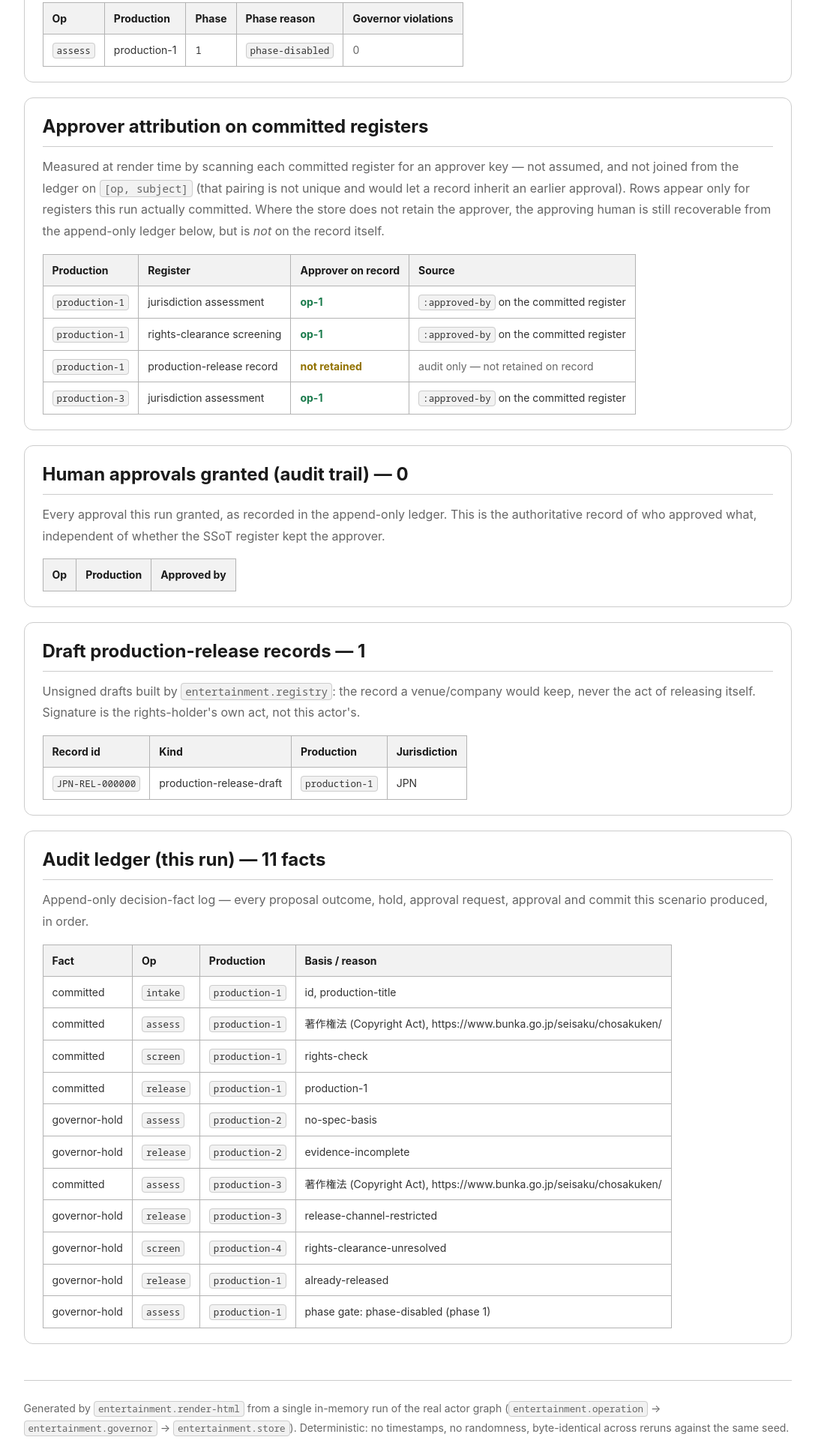
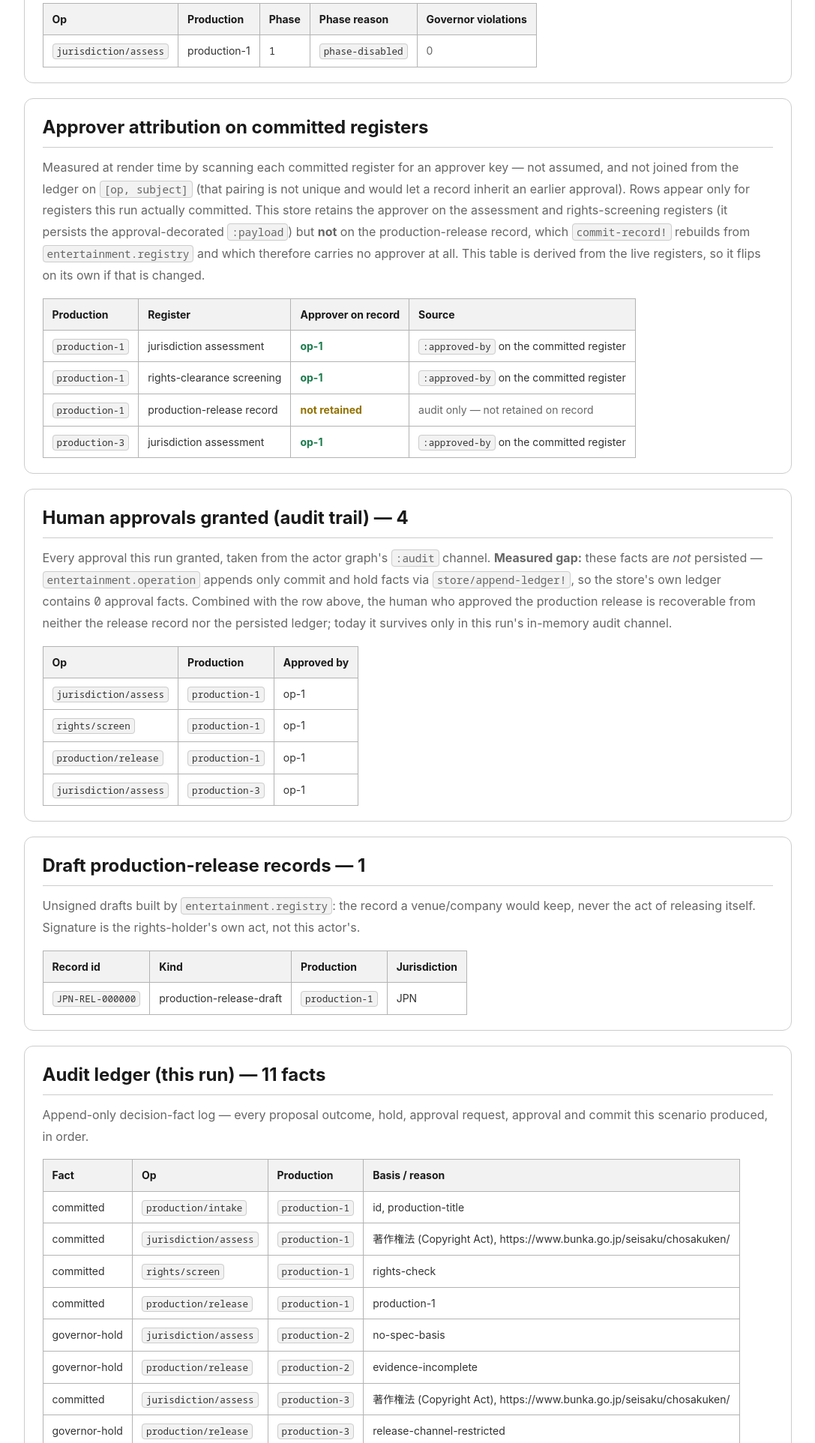
Before and after one commit to cloud-itonami/cloud-itonami-isic-9000, a plain HTML site: page docs/samples/operator-console.html in a window 1280 px wide. Shown: the part 2115-4040 px from the top of the page at 75% size, without its empty margins (89-1176 px from the left). Drawn offline with Linux system fonts and the light colour scheme.

Commit message:
fix: render the approvals the ledger loses, and keep op namespaces
Two defects found by reading the page the first commit produced.

1. The approvals section was empty and its prose was WRONG. It claimed
   the approving human "is still recoverable from the append-only
   ledger", but `entertainment.operation` appends only commit and hold
   facts via `store/append-ledger!` -- `:approval-granted` is emitted to
   the graph's :audit channel and never persisted. `run-demo!` now
   returns {:db :audit} and the section renders the real approvals from
   that channel, while stating the measured gap: the persisted ledger
   holds 0 approval facts, so for the production-release record the
   approver survives in neither the record nor the ledger.

2. `kw-name` used `name`, printing `:production/release` as bare
   "release" and `:jurisdiction/assess` as "assess" -- the op column
   could not distinguish the ops it was listing. It now keeps the
   namespace.

The approver-attribution prose is likewise now specific about what was
measured: this store keeps :approved-by on the assessment and
rights-screening registers and drops it on the production-release
record, which commit-record! rebuilds from entertainment.registry.

Co-Authored-By: Claude Opus 5 (1M context) <noreply@anthropic.com>

```diff
--- a/docs/samples/operator-console.html
+++ b/docs/samples/operator-console.html
@@ -2499,11 +2499,11 @@ img,svg { max-width: 100%; height: auto; }</style></head><body>
     <table>
       <thead><tr><th>Rule</th><th>Op</th><th>Production</th><th>Detail</th><th>Advisor confidence</th></tr></thead>
       <tbody>
-        <tr><td><code>no-spec-basis</code></td><td><code>assess</code></td><td>production-2</td><td>公式spec-basisの引用が無い提案は法域要件として扱えない</td><td class="num">0.9</td></tr>
-        <tr><td><code>evidence-incomplete</code></td><td><code>release</code></td><td>production-2</td><td>法域の必要書類(権利処理記録/利用許諾契約書/レイティング記録等)が充足していない状態での公開提案</td><td class="num">0.9</td></tr>
-        <tr><td><code>release-channel-restricted</code></td><td><code>release</code></td><td>production-3</td><td>production-3 の提案公開経路(:streaming)が制限経路リスト#{:streaming}に含まれている</td><td class="num">0.3</td></tr>
-        <tr><td><code>rights-clearance-unresolved</code></td><td><code>screen</code></td><td>production-4</td><td>未解決の権利処理フラグが残っている作品に対する公開提案は進められない</td><td class="num">0.95</td></tr>
-        <tr><td><code>already-released</code></td><td><code>release</code></td><td>production-1</td><td>production-1 は既に公開済み</td><td class="num">0.9</td></tr>
+        <tr><td><code>no-spec-basis</code></td><td><code>jurisdiction/assess</code></td><td>production-2</td><td>公式spec-basisの引用が無い提案は法域要件として扱えない</td><td class="num">0.9</td></tr>
+        <tr><td><code>evidence-incomplete</code></td><td><code>production/release</code></td><td>production-2</td><td>法域の必要書類(権利処理記録/利用許諾契約書/レイティング記録等)が充足していない状態での公開提案</td><td class="num">0.9</td></tr>
+        <tr><td><code>release-channel-restricted</code></td><td><code>production/release</code></td><td>production-3</td><td>production-3 の提案公開経路(:streaming)が制限経路リスト#{:streaming}に含まれている</td><td class="num">0.3</td></tr>
+        <tr><td><code>rights-clearance-unresolved</code></td><td><code>rights/screen</code></td><td>production-4</td><td>未解決の権利処理フラグが残っている作品に対する公開提案は進められない</td><td class="num">0.95</td></tr>
+        <tr><td><code>already-released</code></td><td><code>production/release</code></td><td>production-1</td><td>production-1 は既に公開済み</td><td class="num">0.9</td></tr>
       </tbody>
     </table>
   </section>
@@ -2513,13 +2513,13 @@ img,svg { max-width: 100%; height: auto; }</style></head><body>
     <table>
       <thead><tr><th>Op</th><th>Production</th><th>Phase</th><th>Phase reason</th><th>Governor violations</th></tr></thead>
       <tbody>
-        <tr><td><code>assess</code></td><td>production-1</td><td class="num">1</td><td><code>phase-disabled</code></td><td><span class="muted">0</span></td></tr>
+        <tr><td><code>jurisdiction/assess</code></td><td>production-1</td><td class="num">1</td><td><code>phase-disabled</code></td><td><span class="muted">0</span></td></tr>
       </tbody>
     </table>
   </section>
   <section class="card">
     <h2>Approver attribution on committed registers</h2>
-    <p class="muted">Measured at render time by scanning each committed register for an approver key — not assumed, and not joined from the ledger on <code>[op, subject]</code> (that pairing is not unique and would let a record inherit an earlier approval). Rows appear only for registers this run actually committed. Where the store does not retain the approver, the approving human is still recoverable from the append-only ledger below, but is <em>not</em> on the record itself.</p>
+    <p class="muted">Measured at render time by scanning each committed register for an approver key — not assumed, and not joined from the ledger on <code>[op, subject]</code> (that pairing is not unique and would let a record inherit an earlier approval). Rows appear only for registers this run actually committed. This store retains the approver on the assessment and rights-screening registers (it persists the approval-decorated <code>:payload</code>) but <strong>not</strong> on the production-release record, which <code>commit-record!</code> rebuilds from <code>entertainment.registry</code> and which therefore carries no approver at all. This table is derived from the live registers, so it flips on its own if that is changed.</p>
     <table>
       <thead><tr><th>Production</th><th>Register</th><th>Approver on record</th><th>Source</th></tr></thead>
       <tbody>
@@ -2531,12 +2531,15 @@ img,svg { max-width: 100%; height: auto; }</style></head><body>
     </table>
   </section>
   <section class="card">
-    <h2>Human approvals granted (audit trail) — 0</h2>
-    <p class="muted">Every approval this run granted, as recorded in the append-only ledger. This is the authoritative record of who approved what, independent of whether the SSoT register kept the approver.</p>
+    <h2>Human approvals granted (audit trail) — 4</h2>
+    <p class="muted">Every approval this run granted, taken from the actor graph's <code>:audit</code> channel. <strong>Measured gap:</strong> these facts are <em>not</em> persisted — <code>entertainment.operation</code> appends only commit and hold facts via <code>store/append-ledger!</code>, so the store's own ledger contains <span class="num">0</span> approval facts. Combined with the row above, the human who approved the production release is recoverable from neither the release record nor the persisted ledger; today it survives only in this run's in-memory audit channel.</p>
     <table>
       <thead><tr><th>Op</th><th>Production</th><th>Approved by</th></tr></thead>
       <tbody>
-
+        <tr><td><code>jurisdiction/assess</code></td><td><code>production-1</code></td><td>op-1</td></tr>
+        <tr><td><code>rights/screen</code></td><td><code>production-1</code></td><td>op-1</td></tr>
+        <tr><td><code>production/release</code></td><td><code>production-1</code></td><td>op-1</td></tr>
+        <tr><td><code>jurisdiction/assess</code></td><td><code>production-3</code></td><td>op-1</td></tr>
       </tbody>
     </table>
   </section>
@@ -2556,17 +2559,17 @@ img,svg { max-width: 100%; height: auto; }</style></head><body>
     <table>
       <thead><tr><th>Fact</th><th>Op</th><th>Production</th><th>Basis / reason</th></tr></thead>
       <tbody>
-        <tr><td>committed</td><td><code>intake</code></td><td><code>production-1</code></td><td>id, production-title</td></tr>
-        <tr><td>committed</td><td><code>assess</code></td><td><code>production-1</code></td><td>著作権法 (Copyright Act), https://www.bunka.go.jp/seisaku/chosakuken/</td></tr>
-        <tr><td>committed</td><td><code>screen</code></td><td><code>production-1</code></td><td>rights-check</td></tr>
-        <tr><td>committed</td><td><code>release</code></td><td><code>production-1</code></td><td>production-1</td></tr>
-        <tr><td>governor-hold</td><td><code>assess</code></td><td><code>production-2</code></td><td>no-spec-basis</td></tr>
-        <tr><td>governor-hold</td><td><code>release</code></td><td><code>production-2</code></td><td>evidence-incomplete</td></tr>
-        <tr><td>committed</td><td><code>assess</code></td><td><code>production-3</code></td><td>著作権法 (Copyright Act), https://www.bunka.go.jp/seisaku/chosakuken/</td></tr>
-        <tr><td>governor-hold</td><td><code>release</code></td><td><code>production-3</code></td><td>release-channel-restricted</td></tr>
-        <tr><td>governor-hold</td><td><code>screen</code></td><td><code>production-4</code></td><td>rights-clearance-unresolved</td></tr>
-        <tr><td>governor-hold</td><td><code>release</code></td><td><code>production-1</code></td><td>already-released</td></tr>
-        <tr><td>governor-hold</td><td><code>assess</code></td><td><code>production-1</code></td><td>phase gate: phase-disabled (phase 1)</td></tr>
+        <tr><td>committed</td><td><code>production/intake</code></td><td><code>production-1</code></td><td>id, production-title</td></tr>
+        <tr><td>committed</td><td><code>jurisdiction/assess</code></td><td><code>production-1</code></td><td>著作権法 (Copyright Act), https://www.bunka.go.jp/seisaku/chosakuken/</td></tr>
+        <tr><td>committed</td><td><code>rights/screen</code></td><td><code>production-1</code></td><td>rights-check</td></tr>
+        <tr><td>committed</td><td><code>production/release</code></td><td><code>production-1</code></td><td>production-1</td></tr>
+        <tr><td>governor-hold</td><td><code>jurisdiction/assess</code></td><td><code>production-2</code></td><td>no-spec-basis</td></tr>
+        <tr><td>governor-hold</td><td><code>production/release</code></td><td><code>production-2</code></td><td>evidence-incomplete</td></tr>
+        <tr><td>committed</td><td><code>jurisdiction/assess</code></td><td><code>production-3</code></td><td>著作権法 (Copyright Act), https://www.bunka.go.jp/seisaku/chosakuken/</td></tr>
+        <tr><td>governor-hold</td><td><code>production/release</code></td><td><code>production-3</code></td><td>release-channel-restricted</td></tr>
+        <tr><td>governor-hold</td><td><code>rights/screen</code></td><td><code>production-4</code></td><td>rights-clearance-unresolved</td></tr>
+        <tr><td>governor-hold</td><td><code>production/release</code></td><td><code>production-1</code></td><td>already-released</td></tr>
+        <tr><td>governor-hold</td><td><code>jurisdiction/assess</code></td><td><code>production-1</code></td><td>phase gate: phase-disabled (phase 1)</td></tr>
       </tbody>
     </table>
   </section>
```
Also changed, not shown: 1 other file.
